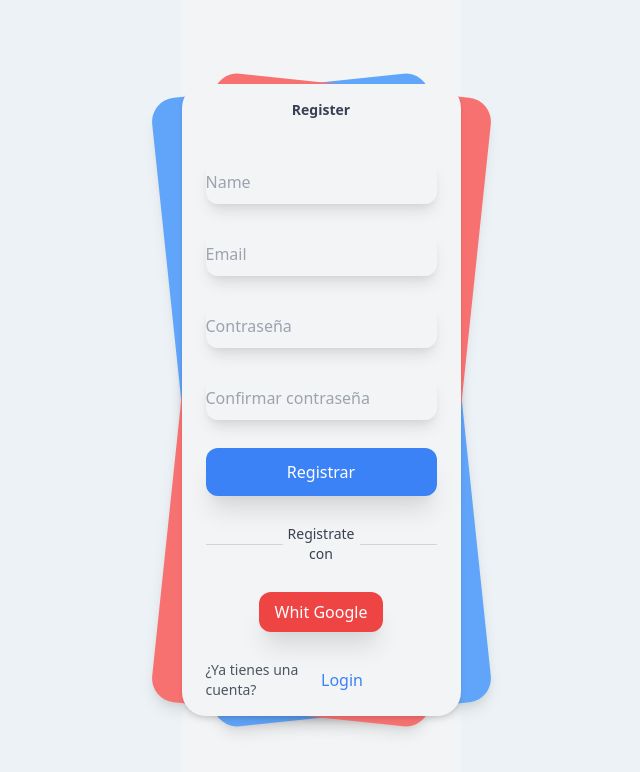
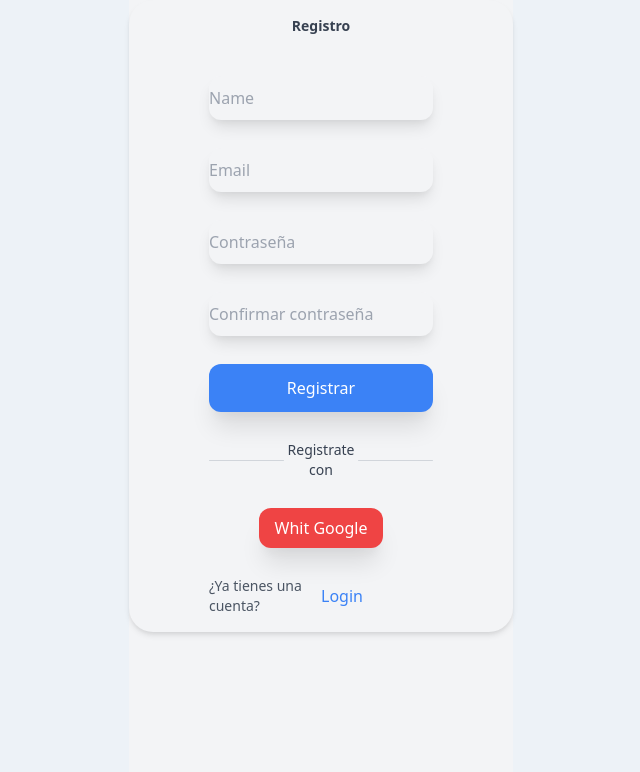
Before and after one commit to SantiagoPa/comandos, a plain HTML site: page public/views/sign-up.html in a window 1280 px wide. Shown: the whole page, without its empty margins (319-959 px from the left). Drawn offline with nearby package versions, Linux system fonts and the light colour scheme; files that its build step writes are made by us from their sources.

```diff
--- a/prueba.txt
+++ /dev/null
@@ -1,3 +0,0 @@
-hola!!
-HIce un cambio o mas
-hola soy santiago
--- a/public/views/sign-up.html
+++ b/public/views/sign-up.html
@@ -17,26 +17,27 @@
   >
     <div class="font-sans">
       <div
-        class="relative min-h-screen flex flex-col sm:justify-center items-center bg-gray-100"
+        class="relative min-h-screen flex flex-col items-center bg-gray-100"
       >
         <div class="relative sm:max-w-sm w-full">
-          <div
+          <!--<div
             class="card bg-blue-400 shadow-lg w-full h-full rounded-3xl absolute transform -rotate-6"
           ></div>
           <div
             class="card bg-red-400 shadow-lg w-full h-full rounded-3xl absolute transform rotate-6"
-          ></div>
+          ></div>-->
+          <!--Div register-->
           <div
-            class="relative w-full rounded-3xl px-6 py-4 bg-gray-100 shadow-md"
+            class="relative w-full rounded-3xl px-20 py-4 bg-gray-100 shadow-md"
           >
             <label
               for=""
               class="block text-sm text-gray-700 text-center font-semibold"
             >
-              Register
+              Registro
             </label>
             <form method="#" action="#" class="mt-10">
-              <div>
+              <div class="w-18">
                 <input
                   type="text"
                   placeholder="Name"
```
Also changed, not shown: index.html (+7 -3 lines), src/img/Square Photo2.jpg (added).
